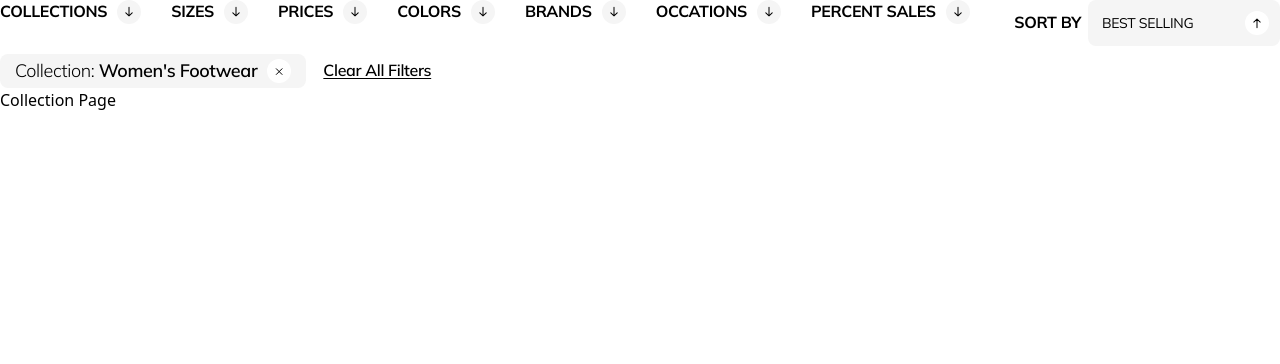
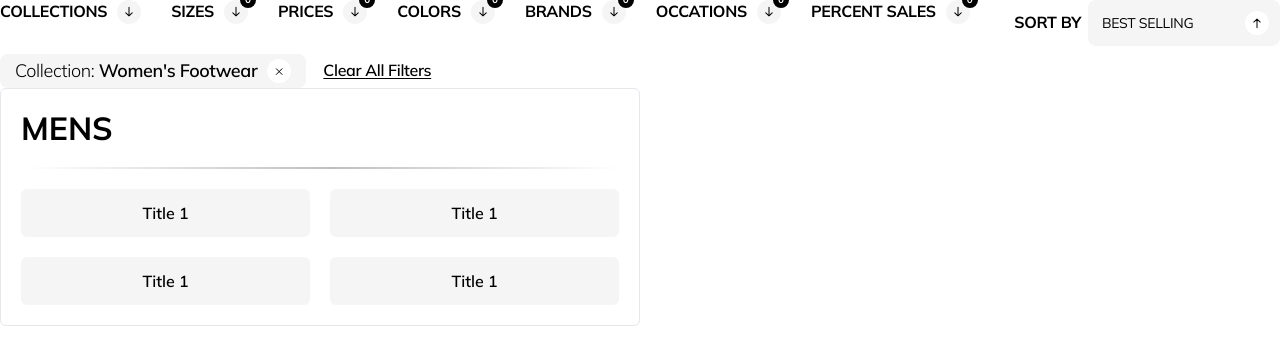
Before and after one commit to mhshifat/multimart, a Next.js app in the folder web/: page /collections/1 in a window 1280 px wide. Shown: the top 364 px of the page. Built offline with nearby package versions, Linux system fonts and the light colour scheme.

Commit message:
filter popup layout and grid view added

```diff
--- a/web/src/app/collections/[collectionId]/collection-filter.tsx
+++ b/web/src/app/collections/[collectionId]/collection-filter.tsx
@@ -1,7 +1,9 @@
 "use client";
 
-import { Button } from "@/components/ui";
+import { Bubble, Button } from "@/components/ui";
 import useCollectionFilters from "./use-collection-filters";
+import { COLLECTIONS_FILTERS, CollectionFiltersEnum } from "./constants";
+import GridListPopupView from "./grid-list-popup-view";
 
 export default function CollectionFilters() {
   const { filters } = useCollectionFilters();
@@ -10,9 +12,10 @@ export default function CollectionFilters() {
     <div className="flex items-start justify-between">
       <div className="flex items-center gap-[30px] flex-wrap">
         {filters?.map((filter) => (
-          <Button
+          <Bubble key={filter?.title} count={()=>0} hideOnZero={filter?.title === CollectionFiltersEnum.Collections}>
+              <Button
             className="bg-white flex items-center whitespace-nowrap gap-[10px]"
-            key={filter?.title}
+
             onClick={() => console.log("clicked")}
           >
             <span className="font-Mulish text-[16px] text-black font-[700] uppercase leading-[120%] -tracking-[0.32px] text-center whitespace-nowrap">
@@ -39,6 +42,8 @@ export default function CollectionFilters() {
               />
             </svg>
           </Button>
+          </Bubble>
+
         ))}
         <div className="flex items-center gap-[12px]">
           <span className="bg-[#f5f5f5] flex items-center justify-between whitespace-nowrap gap-[10px] py-[5px] px-[15px] rounded-[8px] min-w-[192px]">
--- a/web/src/app/collections/[collectionId]/constants.tsx
+++ b/web/src/app/collections/[collectionId]/constants.tsx
@@ -1,6 +1,6 @@
 import { lazy } from "react";
 
-enum CollectionFilters {
+export enum CollectionFiltersEnum {
     Collections = "collections",
     Sizes = "sizes",
     Prices = "prices",
@@ -11,7 +11,7 @@ enum CollectionFilters {
     PercentSales = "percent sales"
 }
 
-enum CollectionFilterParamKeys {
+export enum CollectionFilterParamKeys {
     Sizes = "sizes",
     Prices = "prices",
     Colors = "colors",
@@ -23,7 +23,7 @@ enum CollectionFilterParamKeys {
 
 export const COLLECTIONS_FILTERS = [
     {
-        title: CollectionFilters.Collections,
+        title: CollectionFiltersEnum.Collections,
         paramKey: null,
         options: [
             {
@@ -42,7 +42,7 @@ export const COLLECTIONS_FILTERS = [
         popup: lazy(()=>import('./grid-list-popup-view'))
     },
     {
-        title: CollectionFilters.Sizes,
+        title: CollectionFiltersEnum.Sizes,
         paramKey: CollectionFilterParamKeys.Sizes,
         options: [
             {
@@ -61,7 +61,7 @@ export const COLLECTIONS_FILTERS = [
         popup: lazy(()=>import('./grid-list-popup-view'))
     },
     {
-        title: CollectionFilters.Prices,
+        title: CollectionFiltersEnum.Prices,
         paramKey: CollectionFilterParamKeys.Prices,
         options: [
             {
@@ -80,7 +80,7 @@ export const COLLECTIONS_FILTERS = [
         popup: lazy(()=>import('./price-filter-popup-view'))
     },
     {
-        title: CollectionFilters.Colors,
+        title: CollectionFiltersEnum.Colors,
         paramKey: CollectionFilterParamKeys.Colors,
         options: [
             {
@@ -99,7 +99,7 @@ export const COLLECTIONS_FILTERS = [
         popup: lazy(()=>import('./grid-list-popup-view'))
     },
     {
-        title: CollectionFilters.Brands,
+        title: CollectionFiltersEnum.Brands,
         paramKey: CollectionFilterParamKeys.Brands,
         options: [
             {
@@ -118,7 +118,7 @@ export const COLLECTIONS_FILTERS = [
         popup: lazy(()=>import('./grid-list-popup-view'))
     },
     {
-        title: CollectionFilters.Occations,
+        title: CollectionFiltersEnum.Occations,
         paramKey: CollectionFilterParamKeys.Occations,
         options: [
             {
@@ -134,7 +134,7 @@ export const COLLECTIONS_FILTERS = [
         popup: lazy(()=>import('./grid-list-popup-view'))
     },
     {
-        title: CollectionFilters.PercentSales,
+        title: CollectionFiltersEnum.PercentSales,
         paramKey: CollectionFilterParamKeys.PercentSales,
         options: [
             {
--- /dev/null
+++ b/web/src/app/collections/[collectionId]/filter-popup-layout.tsx
@@ -0,0 +1,16 @@
+import { PropsWithChildren } from "react";
+
+interface FilterPopupLayoutProps {
+    title: string
+}
+
+export default function FilterPopupLayout({children, title}: PropsWithChildren<FilterPopupLayoutProps>) {
+    return (
+        <div className="flex flex-col border rounded-md p-[20px] w-[50%]">
+            <h3 className="uppercase font-Mulish leading-[120%] text-black font-[700] text-[32px]"
+            >{title}</h3>
+            <div className="h-[2px] my-[20px]" style={{background: "linear-gradient(90deg, rgba(189, 189, 189, 0.00) 1.04%, #BFBFBF 51.84%, rgba(169, 169, 169, 0.00) 100%)"}} />
+            {children}
+        </div>
+    )
+}
--- a/web/src/app/collections/[collectionId]/grid-list-popup-view.tsx
+++ b/web/src/app/collections/[collectionId]/grid-list-popup-view.tsx
@@ -1,7 +1,22 @@
-export default function GridListPopupView() {
+import { Button } from "@/components/ui";
+import FilterPopupLayout from "./filter-popup-layout";
+
+interface GridListPopupViewProps {
+  title: string
+  options: {
+    title: string
+    value: string
+  }[]
+}
+
+export default function GridListPopupView({title, options}: GridListPopupViewProps) {
     return (
-      <div>
-        <p>Collection Filters popup</p>
-      </div>
+      <FilterPopupLayout title={title}>
+        <div className="grid grid-cols-2 gap-[20px]">
+          {
+            options?.map((option) => <Button className="bg-[#f5f5f5] px-[6px] py-[12px] font-Mulish font-[600] text-black capitalize rounded-md" key={option?.title}>{option?.title}</Button>)
+          }
+        </div>
+      </FilterPopupLayout>
     )
 }
--- a/web/src/app/collections/[collectionId]/page.tsx
+++ b/web/src/app/collections/[collectionId]/page.tsx
@@ -1,10 +1,28 @@
 import CollectionFilters from "./collection-filter"
+import GridListPopupView from "./grid-list-popup-view"
 
 export default function CollectionPage() {
   return (
     <div>
       <CollectionFilters />
-      <p>Collection Page</p>
+      <GridListPopupView title="Mens" options={[
+        {
+          title: "title 1",
+          value: "title 1"
+        },
+        {
+          title: "title 1",
+          value: "title 1"
+        },
+        {
+          title: "title 1",
+          value: "title 1"
+        },
+        {
+          title: "title 1",
+          value: "title 1"
+        },
+      ]}/>
     </div>
   )
 }
--- /dev/null
+++ b/web/src/components/ui/bubble.tsx
@@ -0,0 +1,29 @@
+import { PropsWithChildren } from "react";
+
+interface BubbleProps {
+    count: () => number | string,
+    hideOnZero?: boolean
+}
+
+export default function Bubble({ children, count, hideOnZero }: PropsWithChildren<BubbleProps>) {
+    console.log(hideOnZero, count());
+    const renderBubble = ()=>{
+        if(hideOnZero && String(count()) === '0') return null
+        if(count() === '') return null
+        return (
+            <span className="absolute -right-[8px] -top-[8px] w-[16px] h-[16px] rounded-full font-Mulish text-[10px] font-[700] leading-[120%] -tracking[0.2px] uppercase bg-black text-white flex justify-center items-center">
+                {
+                    count()
+                }
+            </span>
+        )
+    }
+    return (
+        <div className="inline-block w-max h-max relative">
+            {
+                renderBubble()
+            }
+            {children}
+        </div>
+    )
+}
--- a/web/src/components/ui/index.ts
+++ b/web/src/components/ui/index.ts
@@ -1 +1,2 @@
 export {default as Button} from './button'
+export {default as Bubble} from './bubble'
```
